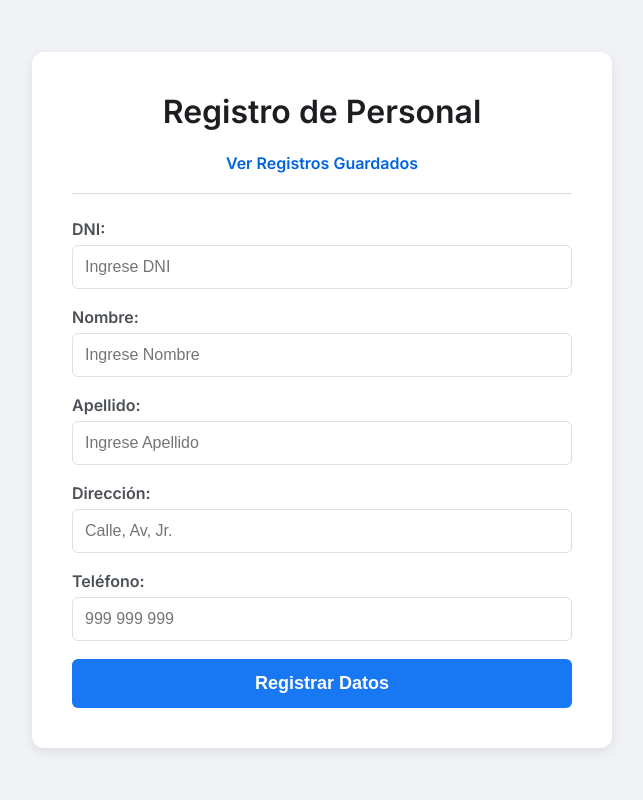
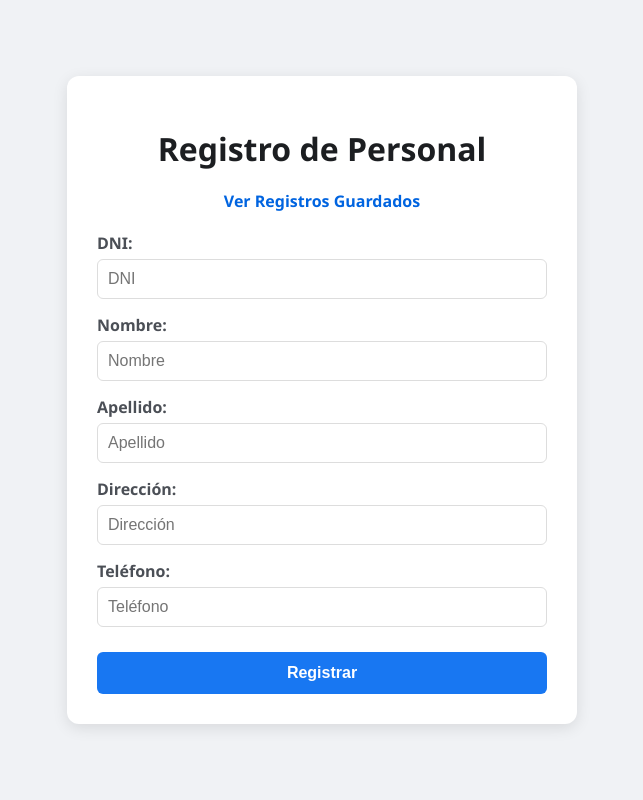
Before and after one commit to cortez200/proyecto-personas, a Flask app: page / in a window 1280 px wide. Shown: the whole page, without its empty margins (318-961 px from the left). Run offline with Flask 3, Linux system fonts and the light colour scheme; some libraries are stand-ins or nearby versions.

Commit message:
Corrección final de estilos y variables

```diff
--- a/templates/index.html
+++ b/templates/index.html
@@ -3,56 +3,47 @@
 <head>
     <meta charset="UTF-8">
     <meta name="viewport" content="width=device-width, initial-scale=1.0">
-    <title>Registro de Persona</title>
-    <link rel="stylesheet" href="{{ url_for('static', filename='styles.css') }}">
+    <title>Registro de Personal</title>
+    <style>
+        body { font-family: 'Segoe UI', Tahoma, Geneva, Verdana, sans-serif; background-color: #f0f2f5; display: flex; justify-content: center; align-items: center; min-height: 100vh; margin: 0; }
+        .container { background: white; padding: 30px; border-radius: 12px; box-shadow: 0 4px 15px rgba(0,0,0,0.1); width: 100%; max-width: 450px; }
+        h1 { text-align: center; color: #1c1e21; margin-bottom: 20px; }
+        .form-group { margin-bottom: 15px; }
+        label { display: block; margin-bottom: 5px; font-weight: bold; color: #4b4f56; }
+        input { width: 100%; padding: 10px; border: 1px solid #ddd; border-radius: 6px; box-sizing: border-box; font-size: 16px; }
+        .btn-main { background-color: #1877f2; color: white; border: none; padding: 12px; border-radius: 6px; width: 100%; font-size: 16px; font-weight: bold; cursor: pointer; margin-top: 10px; }
+        .btn-main:hover { background-color: #166fe5; }
+        .link { display: block; text-align: center; margin-bottom: 20px; text-decoration: none; color: #0064e0; font-weight: bold; }
+    </style>
 </head>
 <body>
     <div class="container">
         <h1>Registro de Personal</h1>
+        <a href="/administrar" class="link">Ver Registros Guardados</a>
 
-        <a href="/administrar" class="administrar-link">Ver Registros Guardados</a>
-        <div class="separator"></div>
-
-        <form action="/registrar" method="post" id="registroForm">
+        <form action="/registrar" method="post">
             <div class="form-group">
-                <label for="dni">DNI:</label>
-                <input type="text" id="dni" name="dni" required placeholder="Ingrese DNI">
+                <label>DNI:</label>
+                <input type="text" name="dni" required placeholder="DNI">
             </div>
             <div class="form-group">
-                <label for="nombre">Nombre:</label>
-                <input type="text" id="nombre" name="nombre" required placeholder="Ingrese Nombre">
+                <label>Nombre:</label>
+                <input type="text" name="nombre" required placeholder="Nombre">
             </div>
             <div class="form-group">
-                <label for="apellido">Apellido:</label>
-                <input type="text" id="apellido" name="apellido" required placeholder="Ingrese Apellido">
+                <label>Apellido:</label>
+                <input type="text" name="apellido" required placeholder="Apellido">
             </div>
             <div class="form-group">
-                <label for="direccion">Dirección:</label>
-                <input type="text" id="direccion" name="direccion" placeholder="Calle, Av, Jr.">
+                <label>Dirección:</label>
+                <input type="text" name="direccion" placeholder="Dirección">
             </div>
             <div class="form-group">
-                <label for="telefono">Teléfono:</label>
-                <input type="text" id="telefono" name="telefono" placeholder="999 999 999">
+                <label>Teléfono:</label>
+                <input type="text" name="telefono" placeholder="Teléfono">
             </div>
-            <button type="submit" class="btn-main">Registrar Datos</button>
+            <button type="submit" class="btn-main">Registrar</button>
         </form>
     </div>
-
-    <div id="modal" class="modal-overlay">
-        <div class="modal-content">
-            <span class="close" onclick="cerrarMensaje()">&times;</span>
-            <div class="success-icon">✅</div>
-            <p>¡Procesando Registro!</p>
-        </div>
-    </div>
-
-    <script>
-        document.getElementById('registroForm').onsubmit = function() {
-            document.getElementById('modal').style.display = 'flex';
-        };
-        function cerrarMensaje() {
-            document.getElementById('modal').style.display = 'none';
-        }
-    </script>
 </body>
 </html>
```
Also changed, not shown: templates/administrar.html (+14 -11 lines).
